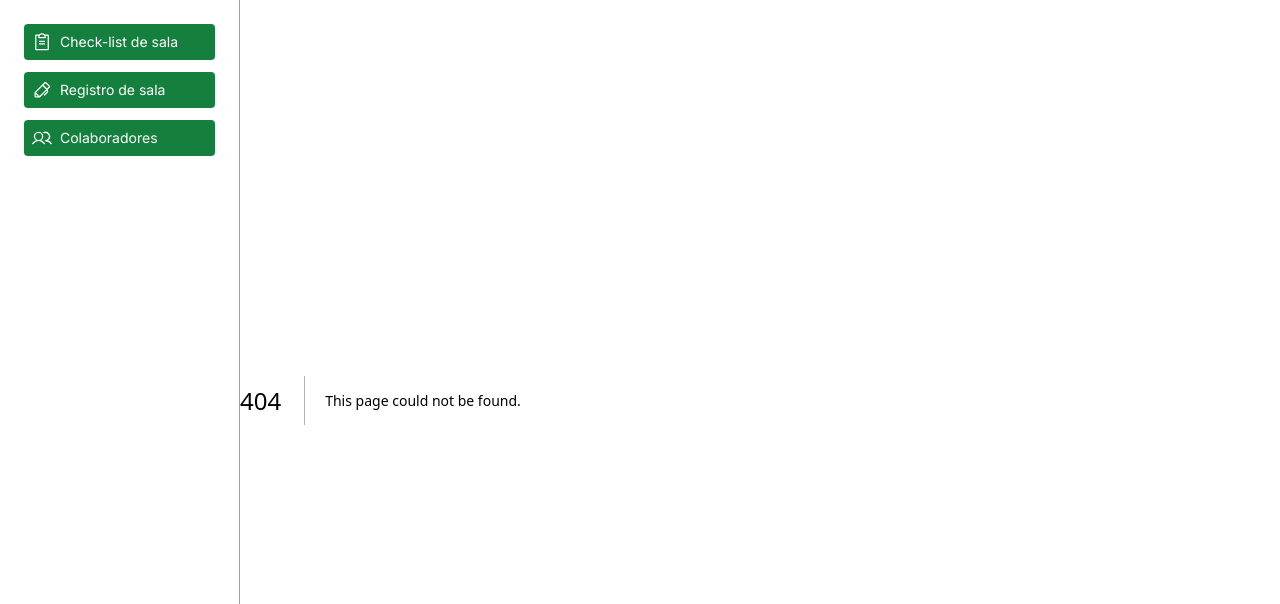
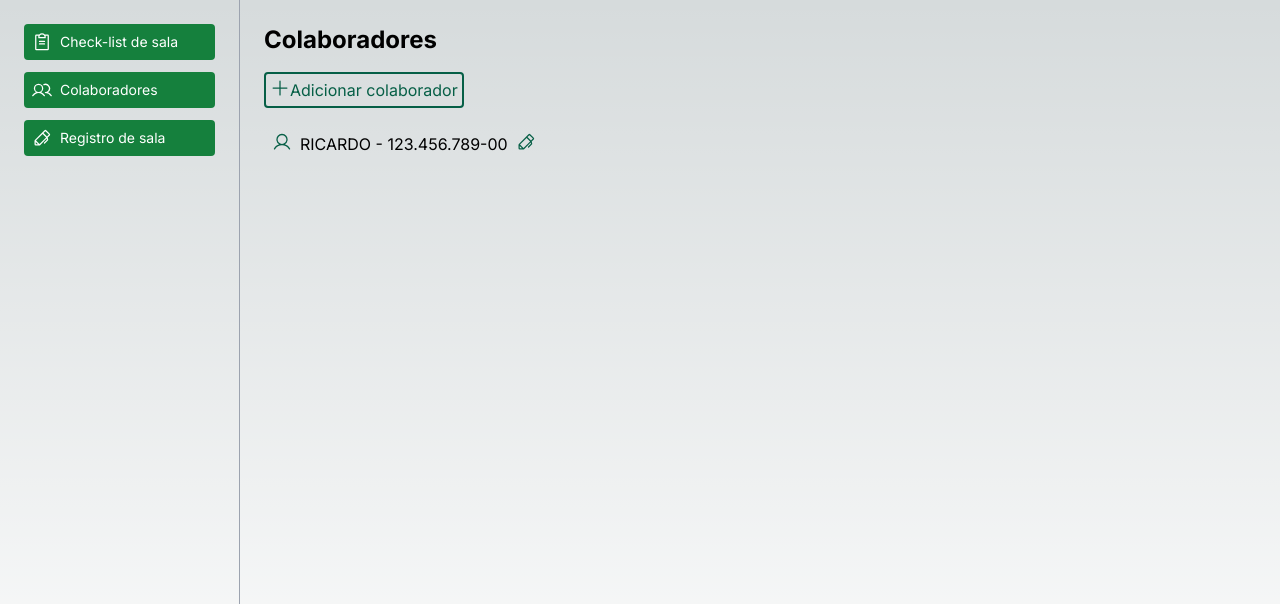
Before and after one commit to marvingall/ProjetoFinalDc, a Next.js app in the folder dashboard-alert-panel/: page /employees in a window 1280 px wide. Before the commit this address had no page. Shown: the top 604 px of the page. Built offline with nearby package versions, Linux system fonts and the light colour scheme.

Commit message:
new screen edit and add employee

```diff
--- /dev/null
+++ b/dashboard-alert-panel/src/app/employees/page.js
@@ -0,0 +1,49 @@
+'use client';
+import EmployeeFormModalContent from "@/components/EmployeeFormModalContent/EmployeeFormModalContent";
+import ScreenModal from "@/components/ScreenModal/ScreenModal";
+import { Pen, Plus, User } from "@phosphor-icons/react/dist/ssr";
+import { useState } from "react";
+
+export default function Employees() {
+    const [openedModal, setOpenedModal] = useState(false);
+
+    const [employeeToEdit, setEmployeeToEdit] = useState(null);
+
+    const [employees, setEmployees] = useState([
+        {
+            name: "RICARDO",
+            cpf: "123.456.789-00",
+            birthday: "01/01/1990",
+            email: "ricardo@gmail.com",
+            phone: "(11) 99999-9999",
+            role: "Desenvolvedor"
+        }
+    ]);
+
+    function setModal(bool, employee) {
+        setOpenedModal(bool);
+        setEmployeeToEdit(employee);
+    }
+
+    return (
+        <main className="flex min-h-screen gap-4 flex-grow flex-col items-start justify-start p-6">
+            {openedModal && <ScreenModal onClose={() => setOpenedModal(false)}>
+                <EmployeeFormModalContent employee={employeeToEdit} />
+            </ScreenModal>}
+        <h1 className="text-2xl font-bold">Colaboradores</h1>
+        <div onClick={() => setModal(true)} className="cursor-pointer flex p-1 border-2 border-emerald-800 rounded">
+            <Plus size={20} className="text-emerald-800" />
+            <p className="text-emerald-800">Adicionar colaborador</p>
+        </div>
+        <div className="flex flex-col gap-2">
+            {employees.map((employee) => (
+                <div key={employee.name} className="flex p-2 gap-2">
+                    <User size={20} className="text-emerald-800" />
+                    <p>{employee.name} - {employee.cpf}</p>
+                    <Pen onClick={() => setModal(true, employee)} size={20} className="text-emerald-800 cursor-pointer" />
+                </div>
+            ))}
+        </div>
+    </main>
+    )
+}
--- /dev/null
+++ b/dashboard-alert-panel/src/components/EmployeeFormModalContent/EmployeeFormModalContent.jsx
@@ -0,0 +1,24 @@
+import InputLabel from "../InputLabel/InputLabel";
+
+export default function EmployeeFormModalContent({employee}){
+    return <div className="flex flex-col gap-2">
+        <div className="flex gap-2">
+                <InputLabel label="Nome" defaultValue={employee?.name} />
+                <InputLabel label="CPF" defaultValue={employee?.cpf} />
+                <InputLabel label="Data de nascimento" defaultValue={employee?.birthday} />
+        </div>
+        <div className="flex gap-2">
+                <InputLabel label="E-mail" defaultValue={employee?.email} />
+                <InputLabel label="Telefone" defaultValue={employee?.phone} />
+                <div className="flex"></div>
+        </div>
+        <div className="flex gap-2">
+                <InputLabel label="Cargo" defaultValue={employee?.role} />
+                <div className="flex"></div>
+                <div className="flex"></div>
+        </div>
+        <div className="flex gap-2 self-end">
+                <button className="bg-emerald-800 text-white p-2 rounded-full">Salvar</button>
+        </div>
+    </div>
+}
--- /dev/null
+++ b/dashboard-alert-panel/src/components/InputLabel/InputLabel.jsx
@@ -0,0 +1,6 @@
+export default function InputLabel({label, defaultValue}){
+    return <div className="flex flex-col gap-2 p-2">
+        <label>{label}</label>
+        <input type="text" defaultValue={defaultValue} className="border-2 border-gray-300 rounded outline-none p-1"/>
+    </div>
+}
--- a/dashboard-alert-panel/src/components/SideMenu/SideMenu.jsx
+++ b/dashboard-alert-panel/src/components/SideMenu/SideMenu.jsx
@@ -1,10 +1,11 @@
+'use client';
 import { ClipboardText, Pen, Users } from "@phosphor-icons/react/dist/ssr";
 import SideMenuItem from "../SideMenuItem/SideMenuItem";
 
 export default function SideMenu() {
     return <div className="flex flex-col p-6 border-r border-r-gray-400 gap-3 min-w-60">
-        <SideMenuItem title="Check-list de sala" icon={ClipboardText} />
+        <SideMenuItem title="Check-list de sala" icon={ClipboardText} path="/" />
+        <SideMenuItem title="Colaboradores" icon={Users} path="/employees" />
         <SideMenuItem title="Registro de sala" icon={Pen} />
-        <SideMenuItem title="Colaboradores" icon={Users} />
   </div>;
 }
--- a/dashboard-alert-panel/src/components/SideMenuItem/SideMenuItem.jsx
+++ b/dashboard-alert-panel/src/components/SideMenuItem/SideMenuItem.jsx
@@ -1,7 +1,18 @@
-export default function SideMenuItem({title = "Dashboard", icon}) {
+
+import { useRouter } from "next/navigation";
+
+export default function SideMenuItem({title = "Dashboard", icon, path}) {
     const Icon = icon;
 
-    return <div className="cursor-pointer min-w-full p-2 bg-green-700 max-h-10 text-white rounded text-sm flex items-center">
+    const router = useRouter();
+
+    function goToPath() {
+        if (path) {
+            router.push(path);
+        }
+    }
+
+    return <div onClick={goToPath} className="cursor-pointer min-w-full p-2 bg-green-700 max-h-10 text-white rounded text-sm flex items-center">
     {icon && <div className="mr-2">
                 <Icon size={20} />
         </div>}
```
